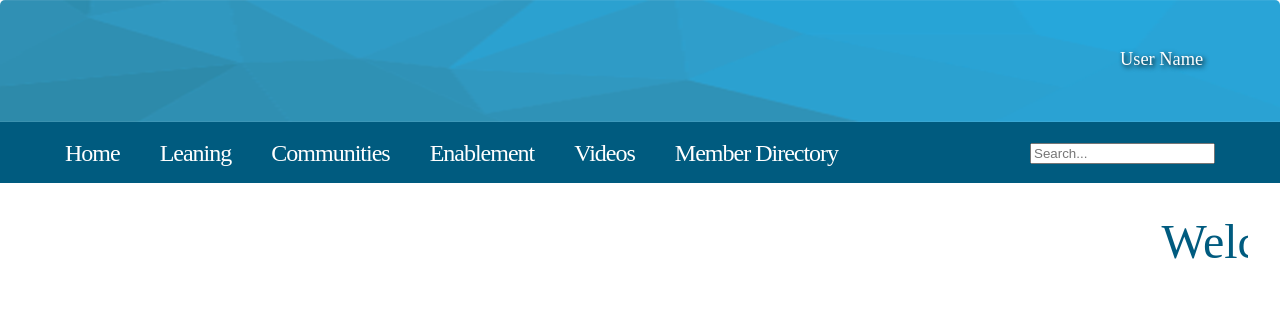
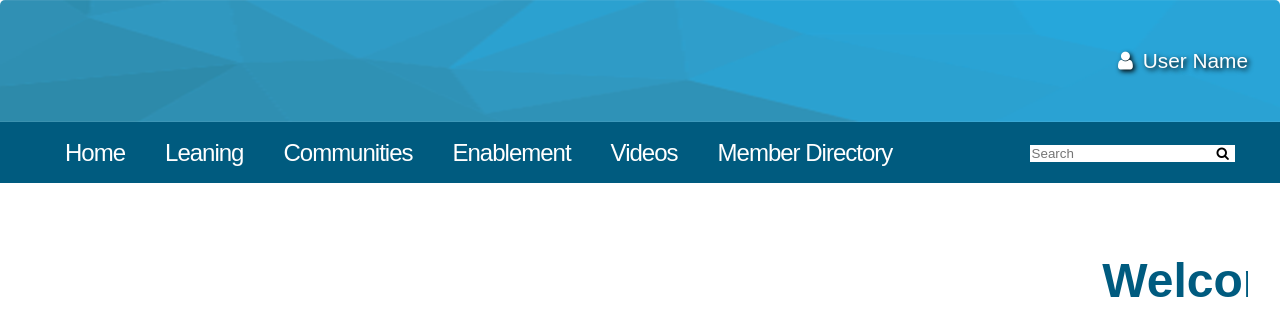
Before and after one commit to appddictionstudio/MadHatter, an Angular app in the folder MadHatter/: page /home in a window 1280 px wide. Shown: the top 336 px of the page. Built offline with nearby package versions, Linux system fonts and the light colour scheme; what angular-font-awesome would draw is missing.

Commit message:
icons added,bolded header,downloaded font awesome

```diff
--- a/MadHatter/package.json
+++ b/MadHatter/package.json
@@ -33,7 +33,6 @@
     "@angular/cli": "~7.1.1",
     "@angular/compiler-cli": "~7.1.0",
     "@angular/language-service": "~7.1.0",
-    "@types/node": "~8.9.4",
     "@types/jasmine": "~2.8.8",
     "@types/jasminewd2": "~2.0.3",
     "codelyzer": "~4.5.0",
--- a/MadHatter/src/app/app.module.ts
+++ b/MadHatter/src/app/app.module.ts
@@ -20,4 +20,4 @@ import { LoginComponent } from './login/login.component';
   providers: [],
   bootstrap: [AppComponent]
 })
-export class AppModule { }
+export class AppModule {}
--- a/MadHatter/src/app/home/home.component.html
+++ b/MadHatter/src/app/home/home.component.html
@@ -1,28 +1,22 @@
 <div id="header">
     <img src="../../assets/artboard_1.png">
-    <div id="username">User Name</div>
+    <div id="username"><i class="fa fa-user" style= "padding-right: 10px"></i>User Name</div>
 </div>
 <div id="menu">
-  <!-- <ul>
-    <li><a href="#">Home</a></li>
-    <li><a href="#">Leaning</a></li>
-    <li><a href="#">Communities</a></li>
-    <li><a href="#">Enablement</a></li>
-    <li><a href="#">Videos</a></li>
-    <li><a href="#">Member Directory</a></li>
-    <li><input type="text"  placeholder="Search..." name="search"><i class="fas fa-search"></i></li>
-  </ul> -->
   <a href="#">Home</a>
   <a href="#">Leaning</a>
   <a href="#">Communities</a>
   <a href="#">Enablement</a>
   <a href="#">Videos</a>
   <a href="#">Member Directory</a>
-  <input type="text"  placeholder="Search..." name="search"><i class="fas fa-search"></i>
+  <form class="example" style="margin:auto;">
+    <input type="text" placeholder="Search" name="search2" style="background-color:white;border: white">
+    <button type="submit" style="background-color:white;border: white"><i class="fa fa-search" style="background-color:white; border-radius: 3px;border: white;right: 20px"></i></button>
+  </form>
 </div>
 <div class= "bootcampGrid">
   <div id="headersaying">
-    Welcome to Mad Hatter Bootcamp Portal
+   <b> Welcome to Mad Hatter Bootcamp Portal</b>
   </div>
 
   <div class="hor">
--- a/MadHatter/src/app/home/home.component.scss
+++ b/MadHatter/src/app/home/home.component.scss
@@ -8,10 +8,12 @@
   overflow: hidden;
   margin-left: auto;
   margin-right: auto;
+  font-family: sans-serif;
+
 }
 
 #headersaying {
-  padding-top: 30px;
+  padding-top: 70px;
   font-size: 3em;
   color: #005b7f;
   grid-column: 1 / 4;
@@ -31,12 +33,12 @@ h1,h2,h3,h4 {
 	letter-spacing: -1px;
 }
 #username {
-  font-size: 1.15em;
+  font-size: 1.3em;
   color: white;
   text-shadow: 2px 2px 5px black;
   position: absolute;
   top: 40%;
-  right: 6%;
+  right: 2.5%;
 }
 
 #header {
@@ -47,7 +49,9 @@ h1,h2,h3,h4 {
   background-color: #2ba2d2;
 	border-top-left-radius: 5px;
 	border-top-right-radius: 5px;
-	overflow: hidden;
+  overflow: hidden;
+  font-family: sans-serif;
+
 }
 
 #menu {
@@ -58,6 +62,8 @@ h1,h2,h3,h4 {
 	line-height: 60px;
   border-top: solid 1px  #005b7f;
   background: #005b7f;
+  font-family: sans-serif;
+
 }
 
 #menu a {
@@ -72,11 +78,12 @@ h1,h2,h3,h4 {
   background: #023d55;
 }
 
-#menu input {
+#menu .example {
 float: right;
-margin: 20px
+margin: 20px;
+border-radius: 10px;
+}
 
-}
 
 #menu a {
   list-style: none;
--- a/MadHatter/src/index.html
+++ b/MadHatter/src/index.html
@@ -1,12 +1,14 @@
 <!doctype html>
 <html lang="en">
 <head>
+
   <meta charset="utf-8">
   <title>MadHatter</title>
   <base href="/">
 
   <meta name="viewport" content="width=device-width, initial-scale=1">
   <link rel="icon" type="image/x-icon" href="favicon.ico">
+  <link rel="stylesheet" type="text/css" href="https://maxcdn.bootstrapcdn.com/font-awesome/4.7.0/css/font-awesome.min.css" />
 </head>
 <body>
   <app-root></app-root>
```
Also changed, not shown: 1 other file (tests, documents, lock files or other folders).
